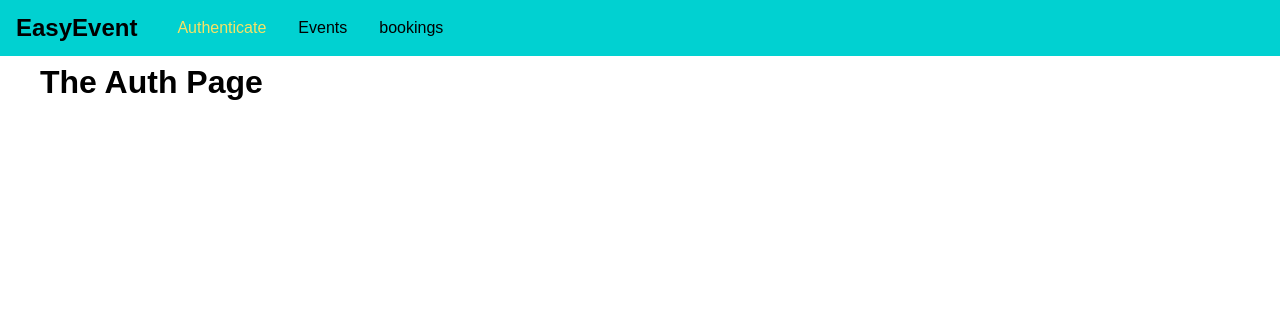
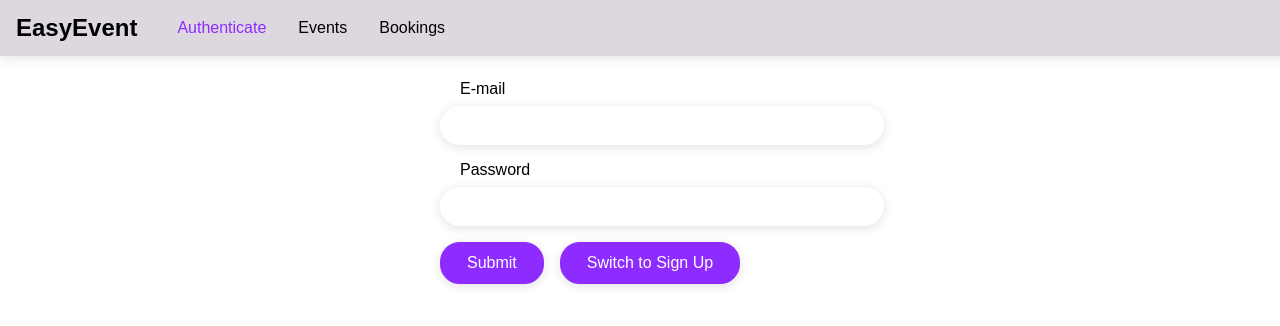
Before and after one commit to szczupag/events-booking, a React (Create React App) app in the folder frontend/: page /auth in a window 1280 px wide. Shown: the top 326 px of the page. Built offline with nearby package versions, Linux system fonts and the light colour scheme; the HTML template or start-up script is replaced by a standard one.

Commit message:
authentication form

```diff
--- a/frontend/src/components/Navigation/MainNavigation.css
+++ b/frontend/src/components/Navigation/MainNavigation.css
@@ -4,10 +4,11 @@
     top: 0;
     width: 100%;
     height: 3.5rem;
-    background: #01d1d1;
+    background: #ddd8df;
     padding: 0 1rem;
     display: flex;
     align-items: center;
+    box-shadow: 0px 2px 10px 1px rgba(0, 0, 0, 0.1);
 }
 
 .main-navigation__logo h1{
@@ -38,5 +39,5 @@
 .main-navigation__items a:hover,
 .main-navigation__items a:active,
 .main-navigation__items a.active{
-    color: #f8e264;
+    color: #8e2bff;
 }
--- a/frontend/src/components/Navigation/MainNavigation.js
+++ b/frontend/src/components/Navigation/MainNavigation.js
@@ -13,7 +13,7 @@ const mainNavigation = props => {
                 <ul>
                     <li><NavLink to="/auth">Authenticate</NavLink></li>
                     <li><NavLink to="/events">Events</NavLink></li>
-                    <li><NavLink to="/bookings">bookings</NavLink></li>
+                    <li><NavLink to="/bookings">Bookings</NavLink></li>
                 </ul>
             </div>
         </header>
--- /dev/null
+++ b/frontend/src/pages/Auth.css
@@ -0,0 +1,51 @@
+.auth-form{
+    width: 25rem;
+    max-width: 80%;
+    margin: 5rem auto;
+}
+
+.form-control label,
+.form-control input{
+    width: 100%;
+    display: block;
+}
+
+.form-control input {
+    border-radius: 20px;
+    padding: 10px 20px;
+    border: 2px solid white;
+    outline: none !important;
+    box-shadow: 0px 2px 10px 1px rgba(0, 0, 0, 0.1);
+}
+
+.form-control input:focus{
+    border: 2px solid #8e2bff;
+}
+
+.form-control label{
+    margin-bottom: 0.5rem;
+    margin-left: 20px;
+}
+
+.form-control {
+    margin-bottom: 1rem;
+}
+
+.form-actions button {
+    background: #8e2bff;
+    color: white;
+    font: inherit;
+    font-weight: lighter;
+    border: 2px solid #8e2bff;
+    border-radius: 20px;
+    padding: 10px 25px;
+    margin-right: 1rem;
+    outline: none !important;
+    cursor: pointer;
+    box-shadow: 0px 2px 10px 1px rgba(0, 0, 0, 0.1);
+}
+
+.form-actions button:hover{
+    background-color: transparent;
+    color: #8e2bff;
+}
--- a/frontend/src/pages/Auth.js
+++ b/frontend/src/pages/Auth.js
@@ -1,8 +1,97 @@
 import React, { Component } from 'react';
 
+import './Auth.css';
+
 class AuthPage extends Component {
-    render(){
-        return <h1>The Auth Page</h1>;
+    state = {
+        isLogin: true
+    }
+
+    constructor(props) {
+        super(props);
+        this.emailEl = React.createRef();
+        this.passwordEl = React.createRef();
+    }
+
+    switchModeHandler = () => {
+        this.setState(prevState => {
+            return {isLogin: !prevState.isLogin}
+        })
+    }
+
+    // no need to bind
+    submitHandler = (event) => {
+        event.preventDefault();
+        const email = this.emailEl.current.value;
+        const password = this.passwordEl.current.value;
+
+        if (email.trim().length === 0 || password.trim().length === 0) {
+            return;
+        }
+
+        let requestBody = {
+            query: `
+                query {
+                    login(email: "${email}", password: "${password}") {
+                        userId
+                        token
+                        tokenExpiration
+                    }
+                }
+            `
+        };
+
+        if(!this.state.isLogin){
+            requestBody = {
+                query: `
+                    mutation {
+                        createUser(userInput: {email: "${email}", password: "${password}"}) {
+                            _id
+                            email
+                        }
+                    }
+                `
+            }
+        }
+
+        fetch('http://localhost:8000/graphql', {
+            method: 'POST',
+            body: JSON.stringify(requestBody),
+            headers: {
+                'Content-Type': 'application/json'
+            }
+        })
+            .then(res => {
+                if (res.status !== 200 && res.status !== 201) {
+                    throw new Error('Failed!');
+                }
+                return res.json();
+            })
+            .then(resData => {
+                console.log(resData)
+            })
+            .catch(err => {
+                console.log(err);
+            });
+    };
+
+    render() {
+        return (
+            <form className="auth-form" onSubmit={this.submitHandler}>
+                <div className="form-control">
+                    <label htmlFor="email">E-mail</label>
+                    <input type="email" id="email" ref={this.emailEl} />
+                </div>
+                <div className="form-control">
+                    <label htmlFor="password">Password</label>
+                    <input type="password" id="password" ref={this.passwordEl} />
+                </div>
+                <div className="form-actions">
+                    <button type="submit">Submit</button>
+                    <button type="button" onClick={this.switchModeHandler} >Switch to {this.state.isLogin?'Sign Up':'Login'}</button>
+                </div>
+            </form>
+        );
     }
 }
 
```
Also changed, not shown: 1 other file (tests, documents, lock files or other folders).
